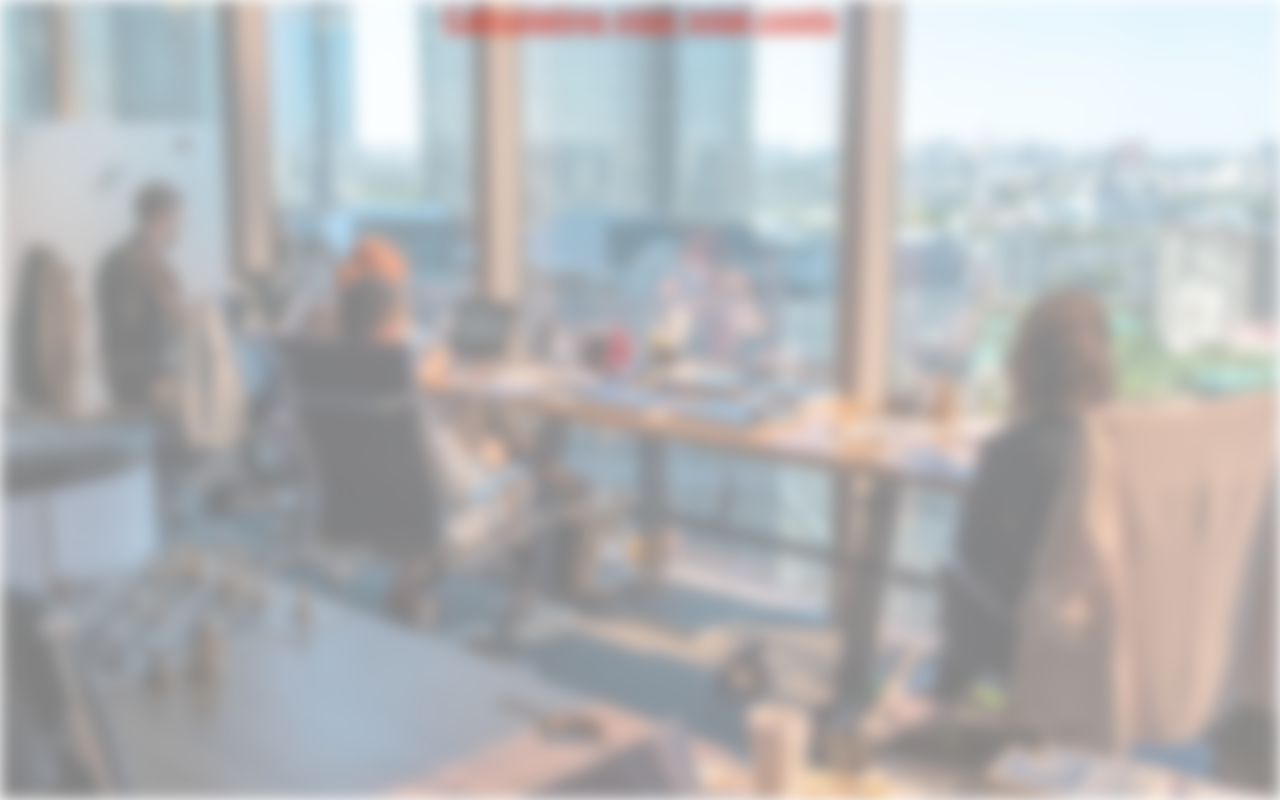
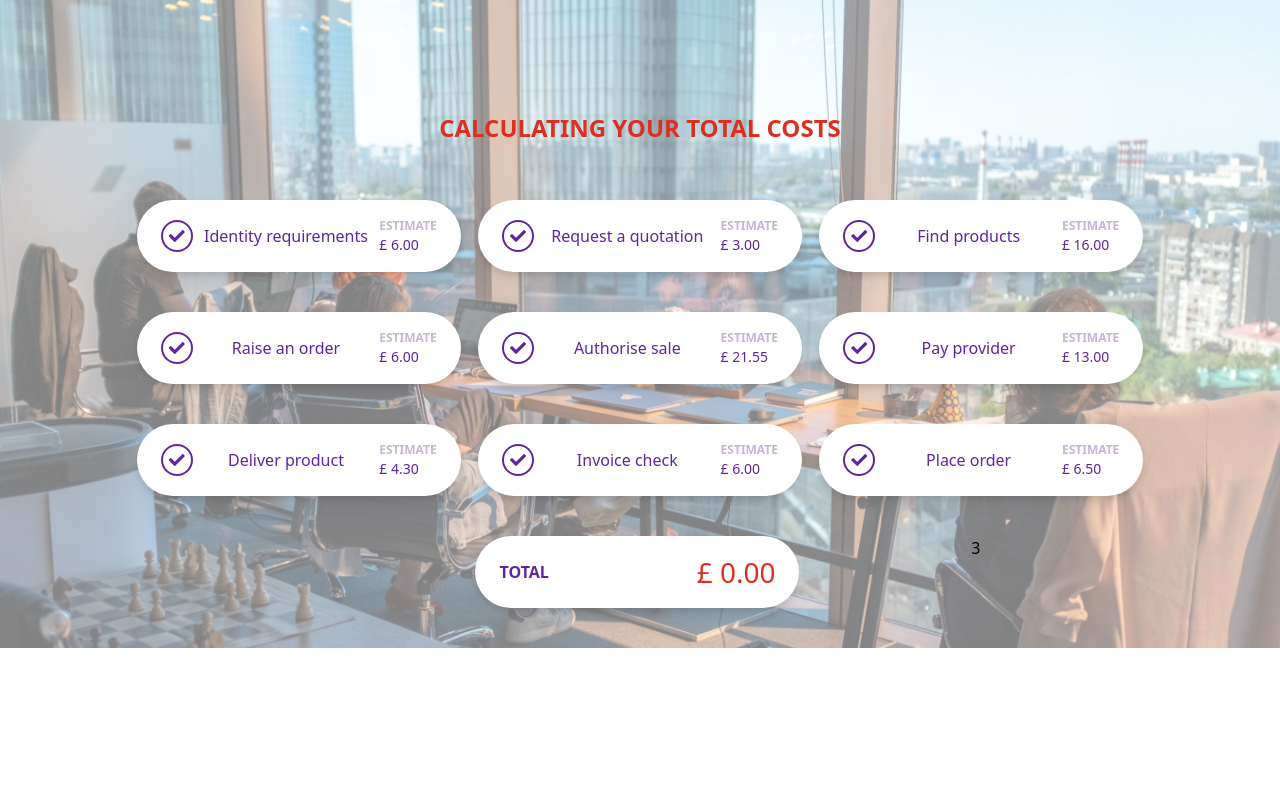
Before and after one commit to jbiddulph/bridge-sea, a Vue app: page / in a window 1280 px wide. Built offline with nearby package versions, Linux system fonts and the light colour scheme.

Commit message:
moved items into sperate component and styled

```diff
--- a/package.json
+++ b/package.json
@@ -8,6 +8,7 @@
     "lint": "vue-cli-service lint"
   },
   "dependencies": {
+    "@fortawesome/vue-fontawesome": "^3.0.0-5",
     "core-js": "^3.8.3",
     "vue": "^3.2.13"
   },
--- a/public/index.html
+++ b/public/index.html
@@ -1,15 +1,25 @@
 <!DOCTYPE html>
 <html lang="">
   <head>
-    <meta charset="utf-8">
-    <meta http-equiv="X-UA-Compatible" content="IE=edge">
-    <meta name="viewport" content="width=device-width,initial-scale=1.0">
-    <link rel="icon" href="<%= BASE_URL %>favicon.ico">
+    <meta charset="utf-8" />
+    <meta http-equiv="X-UA-Compatible" content="IE=edge" />
+    <meta name="viewport" content="width=device-width,initial-scale=1.0" />
+    <link rel="icon" href="<%= BASE_URL %>favicon.ico" />
+    <link
+      rel="stylesheet"
+      href="https://use.fontawesome.com/releases/v5.3.1/css/all.css"
+      integrity="sha384-mzrmE5qonljUremFsqc01SB46JvROS7bZs3IO2EmfFsd15uHvIt+Y8vEf7N7fWAU"
+      crossorigin="anonymous"
+    />
     <title><%= htmlWebpackPlugin.options.title %></title>
   </head>
   <body>
     <noscript>
-      <strong>We're sorry but <%= htmlWebpackPlugin.options.title %> doesn't work properly without JavaScript enabled. Please enable it to continue.</strong>
+      <strong
+        >We're sorry but <%= htmlWebpackPlugin.options.title %> doesn't work
+        properly without JavaScript enabled. Please enable it to
+        continue.</strong
+      >
     </noscript>
     <div id="app"></div>
     <!-- built files will be auto injected -->
--- a/src/App.vue
+++ b/src/App.vue
@@ -14,14 +14,10 @@ export default {
 </script>
 
 <style>
+html {
+  font-family: "Inter", sans-serif;
+}
 body {
   margin: 0px;
 }
-#app {
-  font-family: Avenir, Helvetica, Arial, sans-serif;
-  -webkit-font-smoothing: antialiased;
-  -moz-osx-font-smoothing: grayscale;
-  text-align: center;
-  color: #2c3e50;
-}
 </style>
--- a/src/components/HomePage.vue
+++ b/src/components/HomePage.vue
@@ -3,30 +3,95 @@
     class="main-content relative"
     :style="{
       'background-size': 'cover',
-      '-webkit-filter': 'blur(8px)',
-      filter: 'blur(8px)',
-      width: '100vw',
-      height: '100vh',
+      'backdrop-filter': 'blur(5px)',
+      //filter: 'blur(8px)',
     }"
   >
     <div
       :style="{
-        '-webkit-filter': 'blur(px)',
+        '-webkit-filter': 'blur(0px)',
+        'backdrop-filter': 'blur(0px)',
         filter: 'blur(0px)',
       }"
+      class="md:max-w-screen-lg mx-auto"
     >
-      <h2 class="text-3xl font-bold underline z-10">
+      <h2
+        class="
+          text-xl text-red
+          font-bold
+          z-10
+          pt-28
+          pb-14
+          uppercase
+          text-center
+        "
+      >
         Calculating your total costs
       </h2>
+      <ProductItem :items="productItems" />
     </div>
   </div>
 </template>
 
 <script>
+import ProductItem from "./ProductItem.vue";
+
 export default {
   name: "HomePage",
+  components: {
+    ProductItem,
+  },
   data() {
-    return {};
+    return {
+      productItems: [
+        {
+          id: 1,
+          name: "Identity requirements",
+          price: 6.0,
+        },
+        {
+          id: 2,
+          name: "Request a quotation",
+          price: 3.0,
+        },
+        {
+          id: 3,
+          name: "Find products",
+          price: 16.0,
+        },
+        {
+          id: 4,
+          name: "Raise an order",
+          price: 6.0,
+        },
+        {
+          id: 5,
+          name: "Authorise sale",
+          price: 21.55,
+        },
+        {
+          id: 6,
+          name: "Pay provider",
+          price: 13.0,
+        },
+        {
+          id: 7,
+          name: "Deliver product",
+          price: 4.3,
+        },
+        {
+          id: 8,
+          name: "Invoice check",
+          price: 6.0,
+        },
+        {
+          id: 9,
+          name: "Place order",
+          price: 6.5,
+        },
+      ],
+      totalPrice: 0,
+    };
   },
 };
 </script>
@@ -37,15 +102,19 @@ export default {
   filter: blur(0px);
   -webkit-filter: blur(0px);
 }
-h2 {
-  color: #db2f20;
-}
 .main-content {
+  z-index: 1;
   background: linear-gradient(
       0deg,
       rgba(255, 255, 255, 0.5),
       rgba(255, 255, 255, 0.5)
     ),
     url("@/assets/background-office.png");
+  min-width: "100vw";
+  min-height: "100vh";
+}
+li.item {
+  width: 324px;
+  height: 72px;
 }
 </style>
--- /dev/null
+++ b/src/components/ProductItem.vue
@@ -0,0 +1,155 @@
+<template>
+  <ul class="flex flex-grow flex-wrap items-list justify-around">
+    <li
+      v-for="item in items"
+      :key="item.id"
+      @click.prevent="addProduct(item)"
+      :class="{
+        selected: selectedItems.some((product) => product.id === item.id),
+      }"
+      class="
+        w-1/3
+        drop-shadow-lg
+        bg-white
+        rounded-full
+        item
+        mb-10
+        flex flex-row
+        items-center
+        align-center
+        justify-between
+        px-6
+        text-purple
+        hover:cursor-pointer hover:bg-purple hover:text-white
+      "
+    >
+      <div
+        class="
+          circled-border
+          flex
+          h-8
+          w-8
+          justify-center
+          items-center
+          rounded-full
+          border-purple border-2
+          hover:border-white
+        "
+      >
+        <i class="fa fa-check hover:text-white"></i>
+      </div>
+      <span class="text-base justify-center text-center">{{ item.name }}</span>
+      <div class="flex flex-col uppercase text-lightpurple text-xs font-bold">
+        Estimate
+        <span class="text-sm font-normal text-purple price"
+          >&pound;&nbsp;{{ item.price.toFixed(2) }}</span
+        >
+      </div>
+    </li>
+  </ul>
+  <div class="flex flex-row justify-evenly">
+    <div>&nbsp;</div>
+    <div
+      class="
+        total-price
+        drop-shadow-lg
+        bg-white
+        rounded-full
+        text-black
+        item
+        mb-10
+        flex flex-row
+        items-center
+        align-center
+        justify-between
+        px-6
+        hover:cursor-pointer
+      "
+    >
+      <div
+        class="
+          flex
+          justify-center
+          items-center
+          uppercase
+          font-bold
+          text-base text-purple
+        "
+      >
+        Total
+      </div>
+      <div class="flex flex-col uppercase text-lightpurple text-xs font-bold">
+        <span class="text-xxl text-red font-normal"
+          >&pound;&nbsp;{{ this.totalPrice.toFixed(2) }}</span
+        >
+      </div>
+    </div>
+    <div>3</div>
+  </div>
+</template>
+
+<script>
+export default {
+  name: "ProductItem",
+  props: {
+    items: {
+      typeof: "Array",
+    },
+  },
+  data() {
+    return {
+      selectedItems: [],
+      itemSelected: false,
+    };
+  },
+  computed: {
+    totalPrice() {
+      return this.selectedItems.reduce(
+        (total, product) => (total += product.price),
+        0
+      );
+    },
+  },
+  methods: {
+    addProduct(product) {
+      var index = this.selectedItems.findIndex(
+        (item) => item.id === product.id
+      );
+
+      if (index === -1) {
+        this.selectedItems.push(product);
+      } else {
+        this.selectedItems.splice(index, 1);
+      }
+    },
+  },
+};
+</script>
+
+<style scoped>
+.total-price {
+  width: 324px;
+  height: 72px;
+}
+li.selected {
+  background-color: #5f259f;
+}
+li.selected .circled-border {
+  border-color: #ffffff;
+}
+li.selected {
+  color: #ffffff;
+}
+li.selected i {
+  color: #ffffff;
+}
+li.selected span.price {
+  color: #ffffff;
+}
+li:hover .circled-border {
+  border-color: #ffffff;
+}
+li:hover span.price {
+  color: #ffffff;
+}
+</style>
--- a/src/index.css
+++ b/src/index.css
@@ -1,3 +1,4 @@
 @tailwind base;
 @tailwind components;
 @tailwind utilities;
+@import url('https://rsms.me/inter/inter.css');
--- a/tailwind.config.js
+++ b/tailwind.config.js
@@ -2,7 +2,21 @@
 module.exports = {
   content: ["./index.html", "./src/**/*.{vue,js,ts,jsx,tsx}"],
   theme: {
-    extend: {},
+    fontSize: {
+      xs: ["12px", "18px"],
+      sm: ["14px", "20px"],
+      base: ["16px", "24px"],
+      lg: ["20px", "28px"],
+      xl: ["24px", "32px"],
+      xxl: ["28px", "36px"],
+    },
+    extend: {
+      colors: {
+        purple: "#5F259F",
+        lightpurple: "#C7B3DD",
+        red: "#DB2F20",
+      },
+    },
   },
   plugins: [],
 };
```
Also changed, not shown: 1 other file (tests, documents, lock files or other folders).
